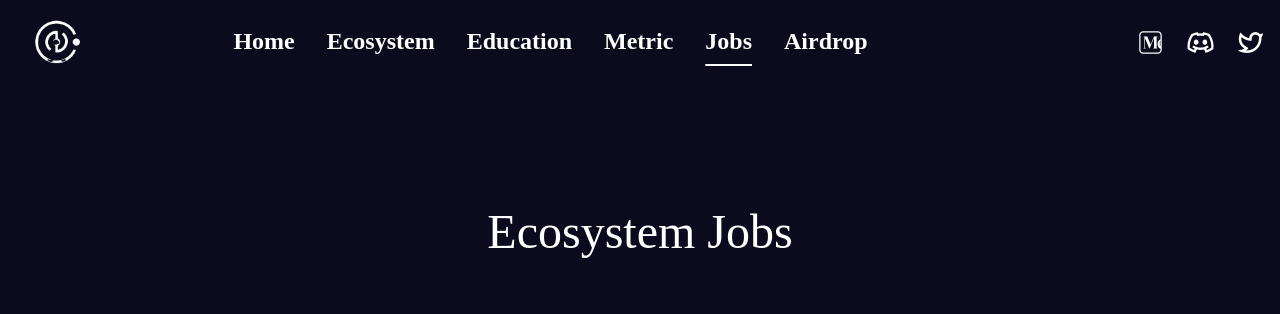
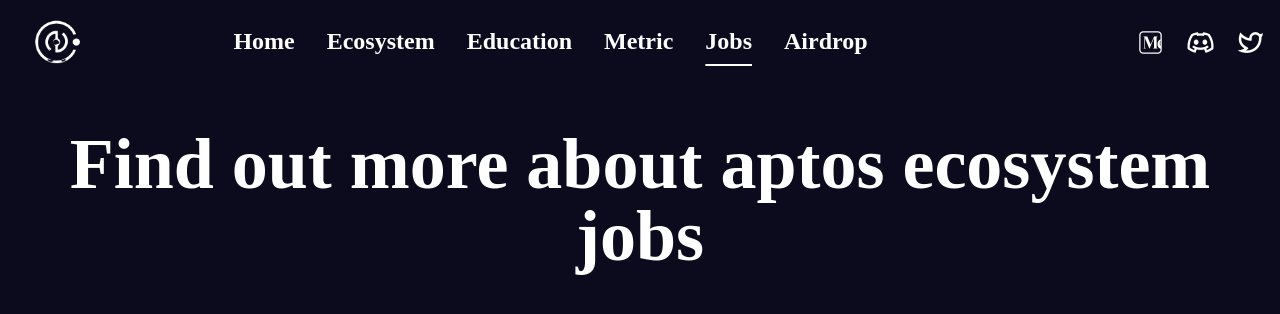
Before and after one commit to ArthurEmma2/Aptos-Ecosystem-Project, a React (Create React App) app: page /jobs in a window 1280 px wide. Shown: the top 314 px of the page. Built offline with nearby package versions, Linux system fonts and the light colour scheme.

Commit message:
ecosystem jobs

```diff
--- a/src/Pages/Job.jsx
+++ b/src/Pages/Job.jsx
@@ -2,7 +2,15 @@
 
 function Job() {
   return (
-    <div className='text-white text-5xl mt-52 text-center'>Ecosystem Jobs</div>
+    <>
+    <section className='container mt-32'>
+      <div>
+        <p className='text-white sm:text-5xl lg:text-7xl font-bold text-center'>Find out more about aptos ecosystem jobs</p>
+        </div>
+    </section>
+
+    </>
+
   )
 }
 
```
